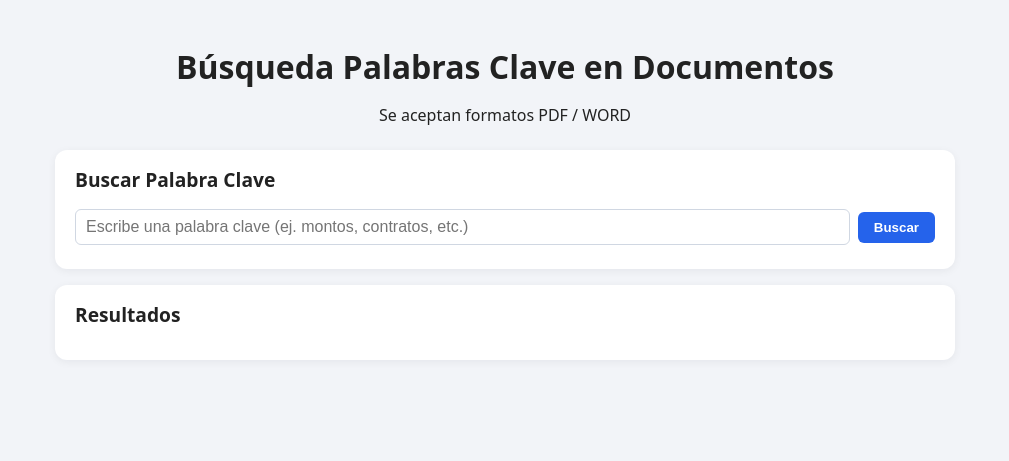
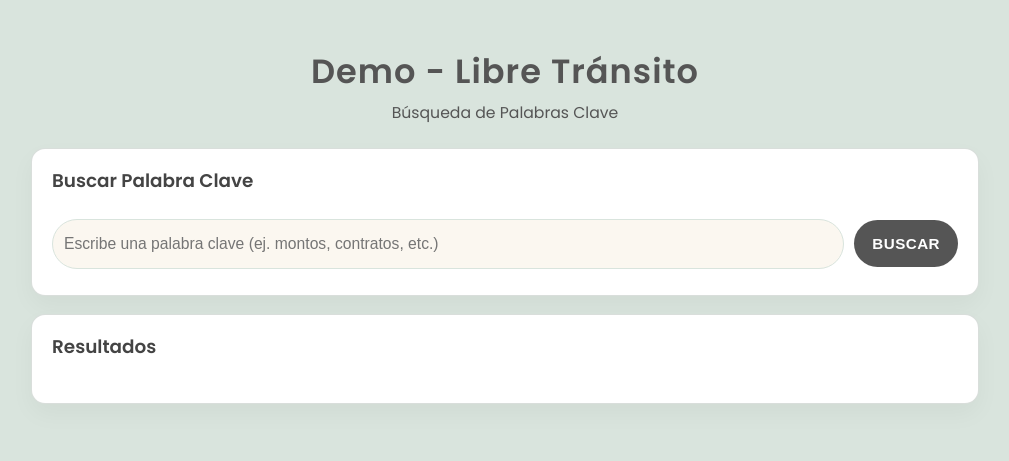
Before and after one commit to bcobba/keyword, a Flask app: page / in a window 1280 px wide. Shown: the top 461 px of the page, without its empty margins (135-1144 px from the left). Run offline with Flask 3, Linux system fonts and the light colour scheme.

Commit message:
general update

```diff
--- a/app.py
+++ b/app.py
@@ -1,5 +1,6 @@
 import os
 import re
+import unicodedata
 
 from flask import Flask, render_template, request, jsonify
 from werkzeug.utils import secure_filename
@@ -52,10 +53,20 @@ def extract_text(path: str) -> str:
         return ""
 
 
+def strip_accents(s: str) -> str:
+    """Remove accents/diacritics from a string."""
+    if not s:
+        return ""
+    return "".join(
+        c for c in unicodedata.normalize("NFD", s)
+        if unicodedata.category(c) != "Mn"
+    )
+
+
 def find_keyword_sentences(text: str, keyword: str):
     """
-    Split text into sentences and return those containing the keyword (case-insensitive),
-    with the keyword wrapped in <mark>...</mark>.
+    Split text into sentences and return those containing the keyword,
+    ignoring accents and case. Keyword highlighting is case-insensitive.
     """
     # Normalize whitespace
     text = re.sub(r"\s+", " ", text)
@@ -63,16 +74,33 @@ def find_keyword_sentences(text: str, keyword: str):
     # Rough sentence split
     sentences = re.split(r"(?<=[.!?])\s+", text)
 
-    pattern = re.compile(re.escape(keyword), re.IGNORECASE)
+    norm_keyword = strip_accents(keyword).lower()
+    if not norm_keyword:
+        return []
+
+    # For highlighting (case-insensitive; accent-sensitive)
+    pattern_highlight = re.compile(re.escape(keyword), re.IGNORECASE)
+
     matches = []
 
     for s in sentences:
-        if pattern.search(s):
-            highlighted = pattern.sub(lambda m: f"<mark>{m.group(0)}</mark>", s)
+        norm_s = strip_accents(s).lower()
+
+        # Accent & case-insensitive match
+        if norm_keyword in norm_s:
+            # Try to highlight exact occurrences of the typed keyword
+            if pattern_highlight.search(s):
+                highlighted = pattern_highlight.sub(
+                    lambda m: f"<mark>{m.group(0)}</mark>",
+                    s
+                )
+            else:
+                # If we can't find the exact form, return the sentence as-is
+                highlighted = s
+
             matches.append(highlighted.strip())
 
     return matches
-
 
 # --- Routes ---
 
--- a/static/style.css
+++ b/static/style.css
@@ -1,12 +1,32 @@
+@import url("https://fonts.googleapis.com/css2?family=Poppins:wght@300;400;600&display=swap");
+
+:root {
+  --color-text-main: #555555;
+  --color-bg-main: #fbf7f0;
+  --color-bg-card: #ffffff;
+  --color-accent: #d9e4dd;
+  --color-muted: #cdc9c3;
+}
+
+*,
+*::before,
+*::after {
+  box-sizing: border-box;
+}
+
+html{
+  background: #d9e4dd;
+}
+
 body {
   margin: 0;
-  font-family: system-ui, -apple-system, BlinkMacSystemFont, "Segoe UI", sans-serif;
-  background: #f2f4f8;
-  color: #222;
+  font-family: "Poppins", system-ui, -apple-system, BlinkMacSystemFont, "Segoe UI",
+    sans-serif;
+  color: var(--color-text-main);
 }
 
 .page-wrapper {
-  max-width: 900px;
+  max-width: 980px;
   margin: 0 auto;
   padding: 24px 16px 40px;
 }
@@ -17,60 +37,99 @@ body {
 }
 
 .header h1 {
-  margin-bottom: 8px;
-  font-size: 2rem;
+  margin-bottom: 4px;
+  font-size: 2.1rem;
+  font-weight: 600;
+  letter-spacing: 0.03em;
+}
+
+.header p {
+  margin: 0;
+  font-size: 0.98rem;
+  color: var(--color-text-main);
 }
 
 .card {
-  background: #ffffff;
-  border-radius: 12px;
-  padding: 16px 20px;
-  margin-bottom: 16px;
-  box-shadow: 0 2px 8px rgba(15, 23, 42, 0.06);
+  background: var(--color-bg-card);
+  border-radius: 14px;
+  padding: 18px 20px;
+  margin-bottom: 18px;
+  box-shadow: 0 10px 25px rgba(0, 0, 0, 0.04);
+  border: 1px solid rgba(201, 209, 204, 0.7);
 }
 
 .card h2 {
   margin-top: 0;
-  font-size: 1.2rem;
+  margin-bottom: 25px;
+  font-size: 1.15rem;
+  font-weight: 600;
+  color: #444;
 }
 
 form {
   display: flex;
   flex-wrap: wrap;
-  gap: 8px;
+  gap: 10px;
   align-items: center;
 }
 
 input[type="text"] {
-  flex: 1 1 220px;
-  padding: 8px 10px;
-  font-size: 1rem;
-  border-radius: 6px;
-  border: 1px solid #d0d7e2;
+  flex: 1 1 240px;
+  padding: 15px 11px;
+  font-size: 0.98rem;
+  border-radius: 999px;
+  border: 1px solid var(--color-accent);
+  background-color: #fbf7f0;
+  outline: none;
+  transition: border-color 0.2s ease, box-shadow 0.2s ease, background-color 0.2s ease;
+}
+
+input[type="text"]:focus {
+  border-color: #555555;
+  background-color: #ffffff;
+  box-shadow: 0 0 0 2px rgba(85, 85, 85, 0.15);
 }
 
 input[type="file"] {
   flex: 1 1 auto;
+  font-size: 0.9rem;
 }
 
 button {
-  padding: 8px 16px;
-  border-radius: 6px;
+  padding: 15px 18px;
+  border-radius: 999px;
   border: none;
-  background: #2563eb;
-  color: #fff;
+  background: #555555;
+  color: #ffffff;
   font-weight: 600;
+  font-size: 0.95rem;
   cursor: pointer;
+  letter-spacing: 0.03em;
+  text-transform: uppercase;
+  transition: background 0.2s ease, transform 0.05s ease, box-shadow 0.2s ease;
 }
 
-button:hover {
-  background: #1d4ed8;
+button:hover:not(:disabled) {
+  background: #3c3c3c;
+  box-shadow: 0 4px 10px rgba(85, 85, 85, 0.35);
+  transform: translateY(-1px);
+}
+
+button:active:not(:disabled) {
+  transform: translateY(0);
+  box-shadow: none;
+}
+
+button:disabled {
+  opacity: 0.55;
+  cursor: default;
+  box-shadow: none;
 }
 
 .status {
   margin-top: 8px;
-  font-size: 0.9rem;
-  color: #4b5563;
+  font-size: 0.86rem;
+  color: var(--color-text-main);
 }
 
 .status.error {
@@ -81,33 +140,83 @@ button:hover {
   margin-top: 8px;
 }
 
-.result-file {
-  margin-bottom: 16px;
-  padding-bottom: 12px;
-  border-bottom: 1px solid #e5e7eb;
+.result-item {
+  margin-bottom: 10px;
+  padding: 10px 12px;
+  border-radius: 10px;
+  border: 1px solid var(--color-accent);
+  background: #ffffff;
+  box-shadow: 0 4px 10px rgba(0, 0, 0, 0.02);
 }
 
-.result-file:last-child {
-  border-bottom: none;
-}
-
-.result-file h3 {
-  margin: 0 0 6px;
-  font-size: 1rem;
+.result-item h3 {
+  margin: 0 0 4px;
+  font-size: 0.95rem;
+  font-weight: 600;
+  color: #444;
 }
 
 .snippet {
-  margin-left: 16px;
-  margin-bottom: 4px;
-  font-size: 0.95rem;
+  margin: 0;
+  font-size: 0.92rem;
+  line-height: 1.4;
+  color: var(--color-text-main);
 }
 
+.no-results {
+  font-size: 0.9rem;
+  color: var(--color-muted);
+}
+
+/* Highlighting */
 mark {
-  background: #facc15;
+  background: #fddf8e;
   padding: 0 2px;
   border-radius: 2px;
 }
 
+/* Pagination */
+.pagination {
+  margin-top: 12px;
+  display: flex;
+  align-items: center;
+  justify-content: space-between;
+  gap: 8px;
+  font-size: 0.9rem;
+  color: var(--color-text-main);
+}
+
+.page-btn {
+  color: var(--color-text-main);
+  padding: 6px 14px;
+  border-radius: 999px;
+  border: 1px solid var(--color-accent);
+  background: #fbf7f0;
+  font-size: 0.85rem;
+  font-weight: 500;
+  cursor: pointer;
+  transition: background 0.2s ease, border-color 0.2s ease, transform 0.05s ease;
+}
+
+.page-btn:hover:not(:disabled) {
+  background: #d9e4dd;
+  border-color: #555555;
+  transform: translateY(-1px);
+}
+
+.page-btn:disabled {
+  opacity: 0.55;
+  cursor: default;
+  transform: none;
+}
+
+.pagination-info {
+  flex: 1;
+  text-align: center;
+  color: var(--color-text-main);
+}
+
+/* Responsive */
 @media (max-width: 600px) {
   .page-wrapper {
     padding: 16px 10px 28px;
@@ -120,5 +229,16 @@ mark {
 
   button {
     width: 100%;
+    justify-content: center;
+  }
+
+  .pagination {
+    flex-direction: column;
+    align-items: stretch;
+  }
+
+  .page-btn {
+    width: 100%;
+    text-align: center;
   }
 }
--- a/templates/index.html
+++ b/templates/index.html
@@ -2,7 +2,7 @@
 <html lang="en">
 <head>
   <meta charset="utf-8" />
-  <title>Búsqueda Palabras Clave en Documentos</title>
+  <title>Libre Tránsito</title>
   <meta name="viewport" content="width=device-width, initial-scale=1" />
 
   <link rel="stylesheet" href="{{ url_for('static', filename='style.css') }}">
@@ -10,8 +10,8 @@
 <body>
   <div class="page-wrapper">
     <header class="header">
-      <h1>Búsqueda Palabras Clave en Documentos</h1>
-      <p>Se aceptan formatos PDF / WORD</p>
+      <h1>Demo - Libre Tránsito</h1>
+      <p>Búsqueda de Palabras Clave</p>
     </header>
 
     <!--<section class="card">
@@ -41,6 +41,7 @@
     <section id="results" class="card">
       <h2>Resultados</h2>
       <div id="results-container"></div>
+      <div id="pagination" class="pagination"></div>
     </section>
   </div>
 
```
Also changed, not shown: static/app.js (+84 -23 lines), 1 other file.
